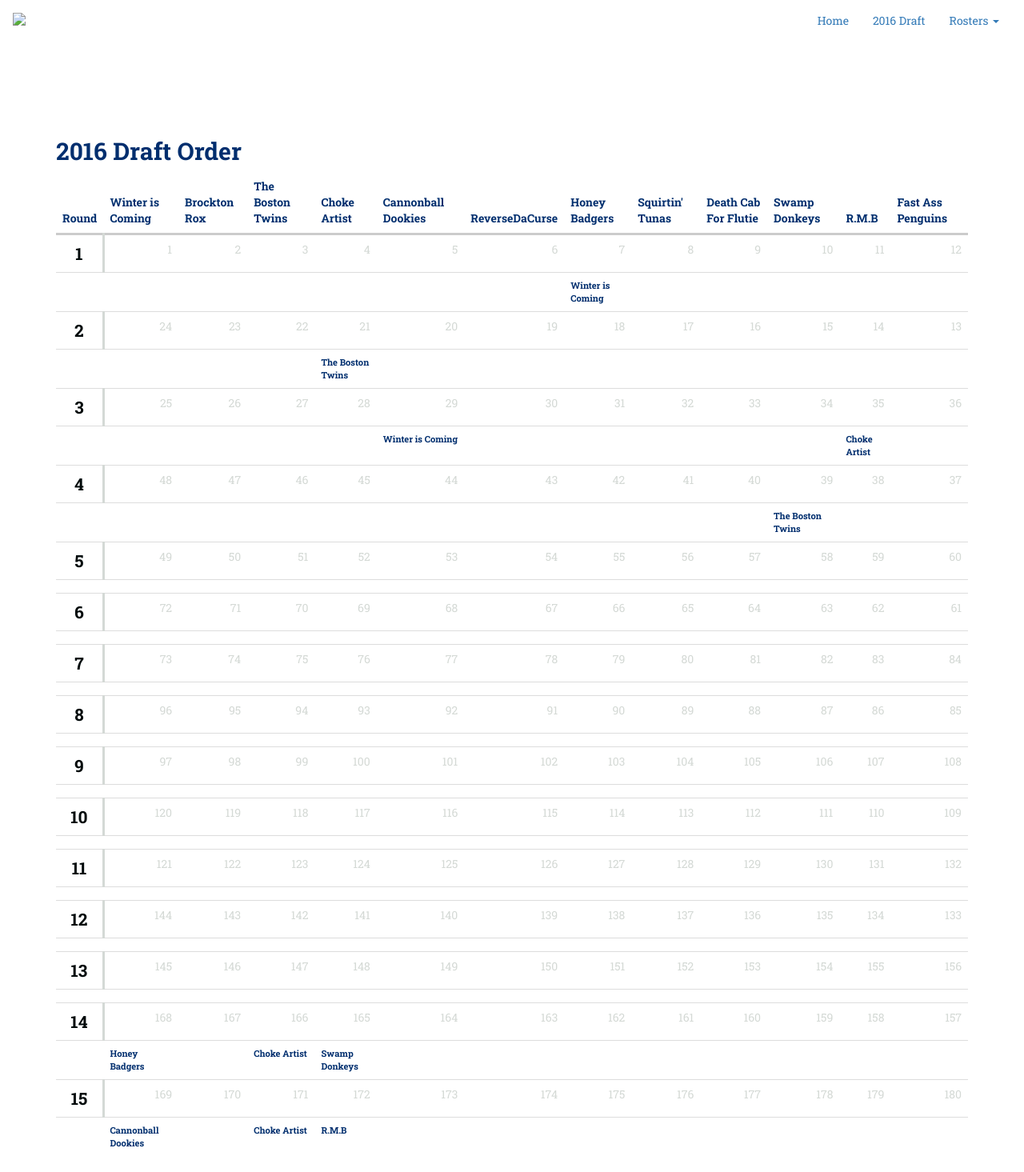
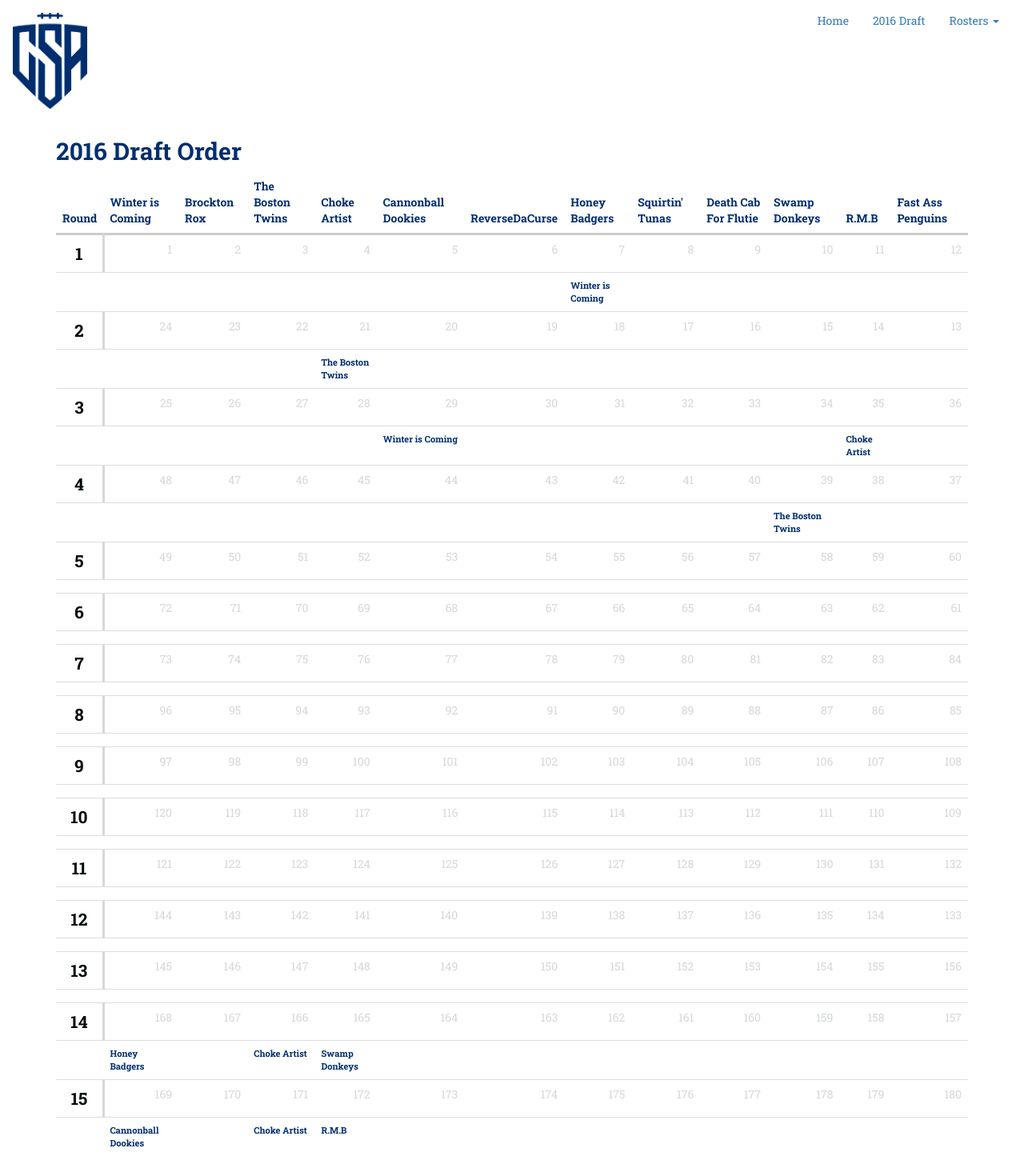
Before and after one commit to hichrislewis/csa-league.github.io, a Jekyll site: the page 2016draft.html, which Jekyll copies as it is, in a window 1280 px wide. Shown: the whole page at 80% size. Built offline with Jekyll 4.4.1, drawn with Linux system fonts in a browser that asks for light colours.

Commit message:
Update 2016draft.html

```diff
--- a/2016draft.html
+++ b/2016draft.html
@@ -30,7 +30,7 @@
         <span class="icon-bar"></span>
         <span class="icon-bar"></span>
       </button>
-      <img src="csa-league.github.io/Final_Blue.png" class="navbar-brand" href="index.html">
+      <img src="Final_Blue.png" class="navbar-brand" href="index.html">
     </div>
     <div class="collapse navbar-collapse" id="myNavbar">
       <ul class="nav navbar-nav navbar-right">
```
